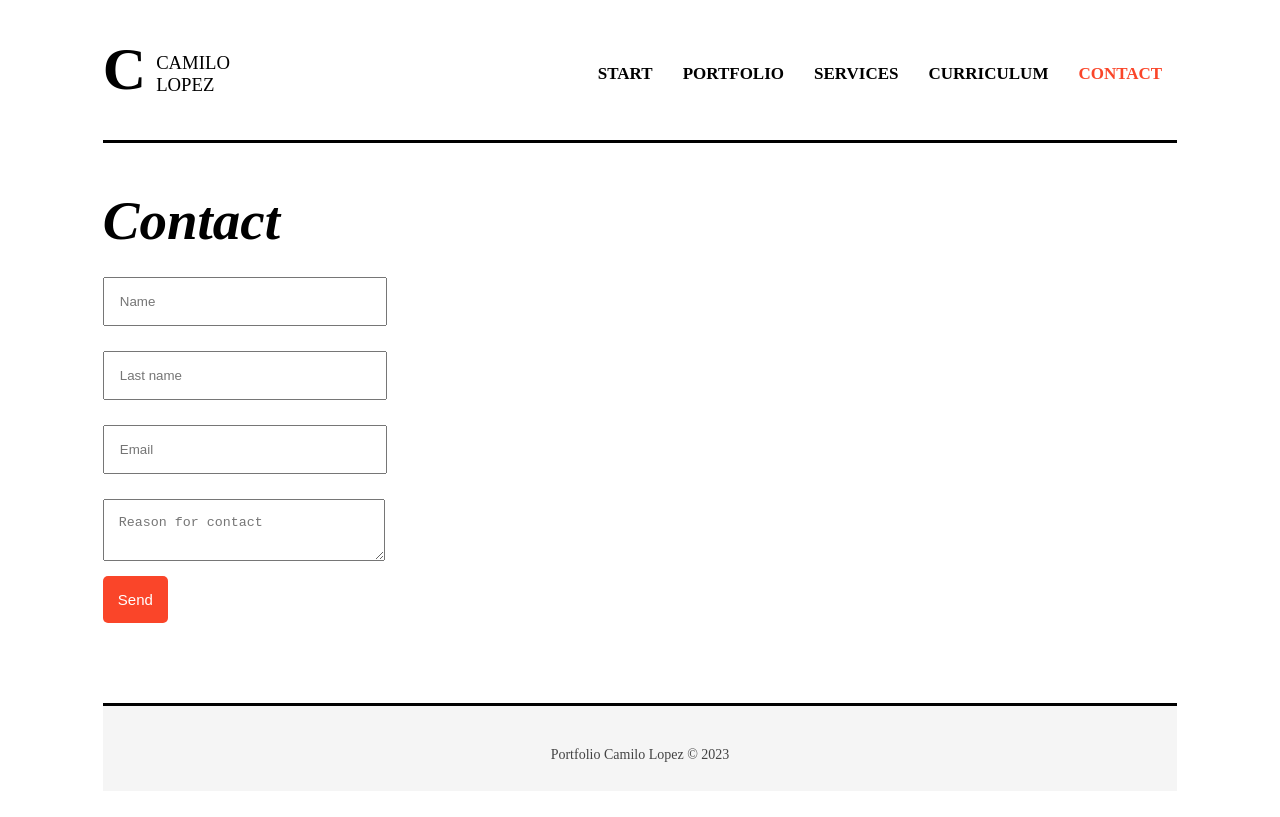
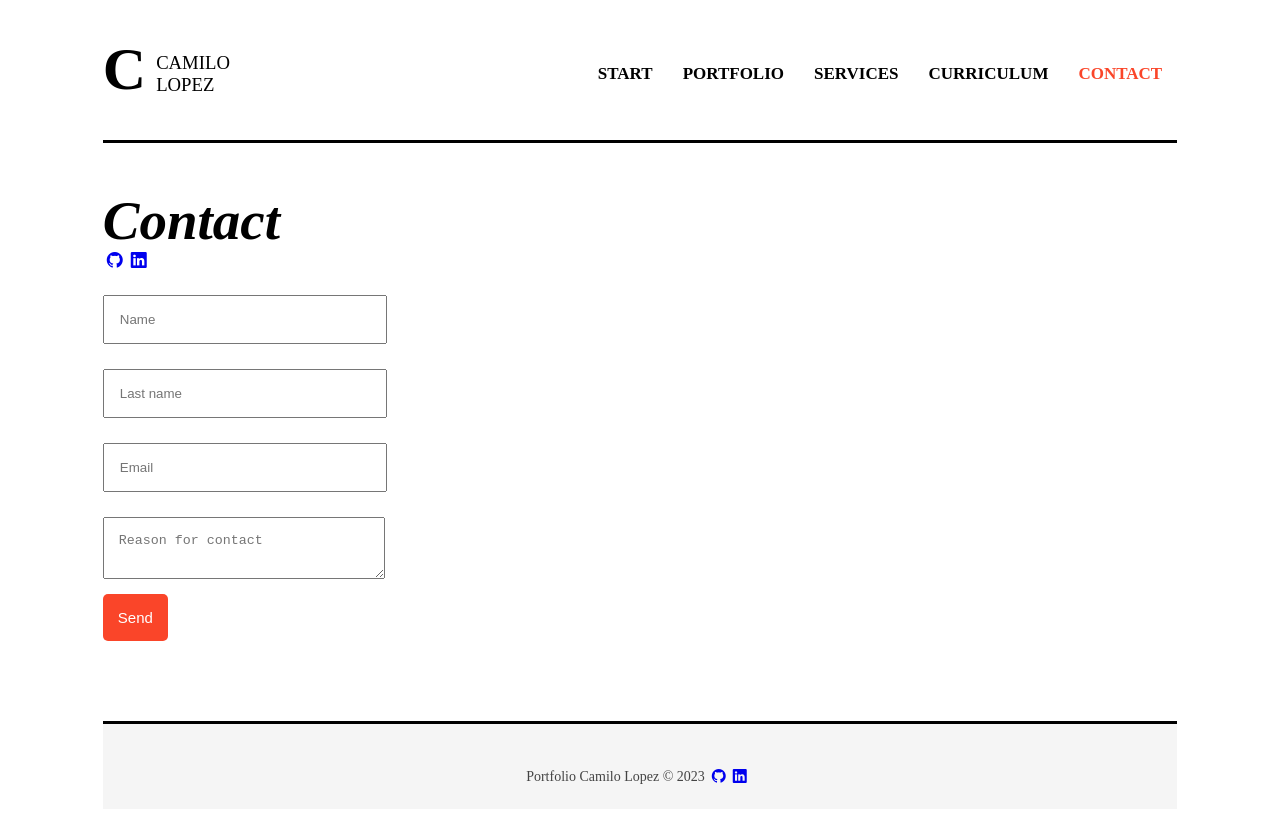
Before and after one commit to camilo180601/portfolio, a React (Create React App) app: page /contact in a window 1280 px wide. Built offline with nearby package versions, Linux system fonts and the light colour scheme.

Commit message:
update link github and linkedin

```diff
--- a/src/components/Contact.js
+++ b/src/components/Contact.js
@@ -3,7 +3,10 @@ import React from 'react'
 const Contact = () => {
     return (
         <div className='page'>
-            <h1 className='heading'>Contact</h1>
+
+            <h1 className='heading'>Contact</h1> &nbsp;
+            <a href='https://github.com/camilo180601'><i class="bi bi-github"></i></a> &nbsp;
+            <a href='https://www.linkedin.com/in/camilo-lopez-aguilar-1806c/'><i class="bi bi-linkedin"></i></a> &nbsp;
             <form className='contact' action="mailto:camilo06180401@gmail.com">
                 <input type='text' placeholder='Name' autocomplete="off" />
                 <input type='text' placeholder='Last name' autocomplete="off" />
--- a/src/components/layout/Footer.js
+++ b/src/components/layout/Footer.js
@@ -6,7 +6,9 @@ const Footer = () => {
 
     return (
         <footer className='footer'>
-            Portfolio Camilo Lopez &copy; {year}
+            Portfolio Camilo Lopez &copy; {year} &nbsp;
+            <a href='https://github.com/camilo180601'><i class="bi bi-github"></i></a> &nbsp;
+            <a href='https://www.linkedin.com/in/camilo-lopez-aguilar-1806c/'><i class="bi bi-linkedin"></i></a> &nbsp;
         </footer>
     )
 }
--- a/src/components/layout/HeaderNav.js
+++ b/src/components/layout/HeaderNav.js
@@ -4,6 +4,7 @@ import { NavLink } from 'react-router-dom'
 const HeaderNav = () => {
     return (
         <header className='header'>
+            <link rel="stylesheet" href="https://cdn.jsdelivr.net/npm/bootstrap-icons@1.10.5/font/bootstrap-icons.css"></link>
             <div className='logo'>
                 <span>C</span>
                 <h3>Camilo Lopez</h3>
```
